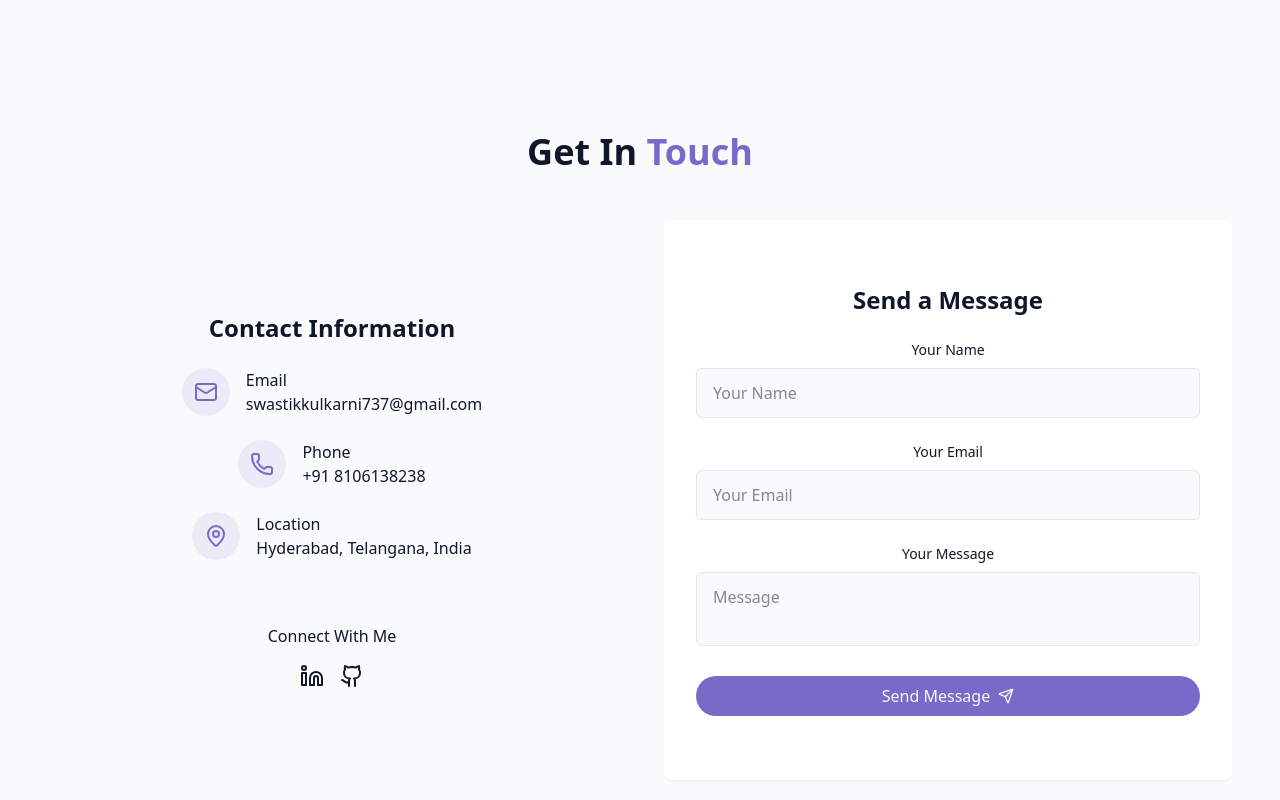
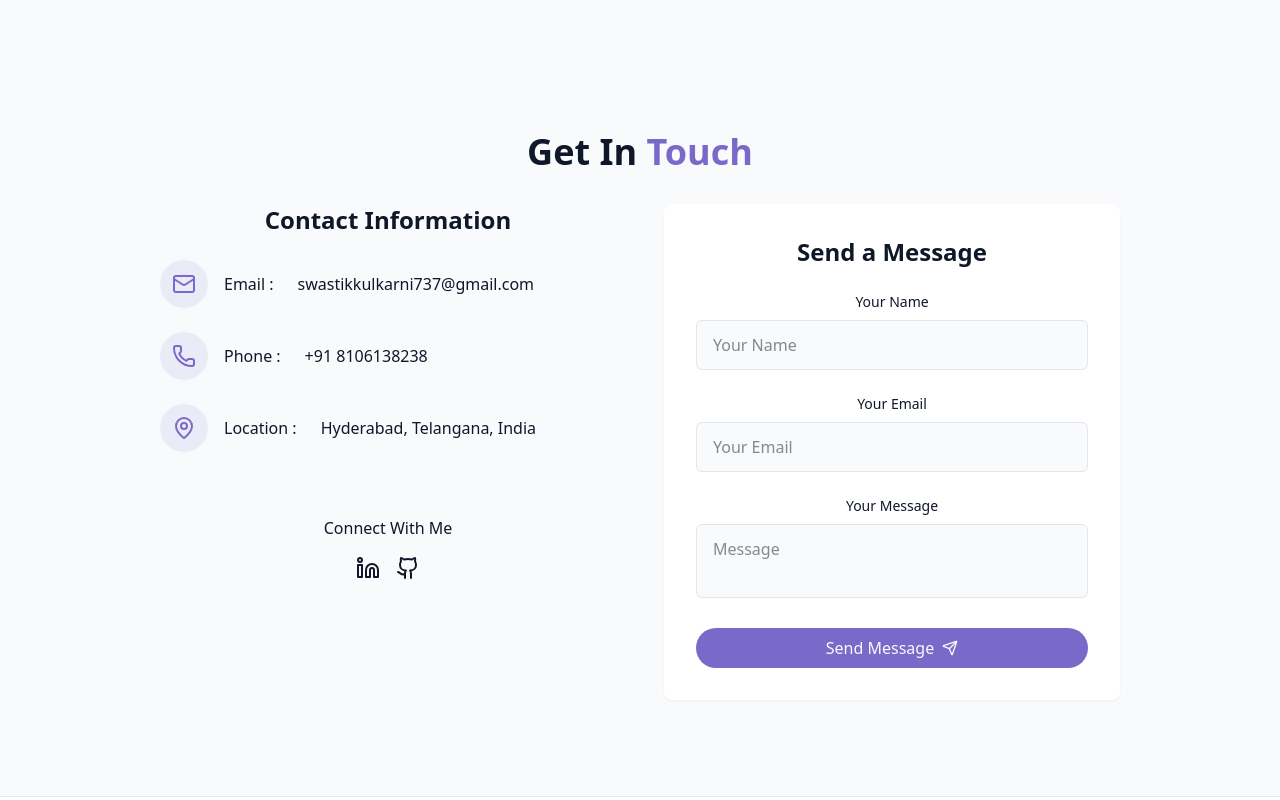
Before and after one commit to GODLJONATHANIG/resume, a React (Vite) app: page / in a window 1280 px wide. Shown: the part 4000-4800 px from the top of the page. Built offline with nearby package versions, Linux system fonts and the light colour scheme; the HTML template or start-up script is replaced by a standard one.

Commit message:
Align Contact sections, improve layout

```diff
--- a/src/components/ContactSection.jsx
+++ b/src/components/ContactSection.jsx
@@ -30,23 +30,26 @@ import {
       }, 1500);
     };
     return (
-      <section id="contact" className="py-12 px-4 relative">
-        <div className="container mx-auto max-w-7xl">
-          <h1 className="text-2xl md:text-4xl font-bold mb-8 text-center pb-4">
+      <section id="contact" className="py-12 px-4 relative bg-secondary/30">
+        <div className="container mx-auto max-w-5xl">
+          <h1 className="text-2xl md:text-4xl font-bold mb-4 text-center pb-4">
             Get In <span className="text-primary"> Touch</span>
           </h1>
 
-          <div className="grid grid-cols-1 md:grid-cols-2 gap-12 items-center">
-            <div className="space-y-8 text-center flex flex-col items-center">
-              <h3 className="text-2xl font-semibold mb-6">Contact Information</h3>
 
-              <div className="space-y-6 w-full max-w-xs mx-auto flex flex-col items-center">
-                <div className="flex items-center space-x-4 justify-center w-full">
-                  <div className="p-3 rounded-full bg-primary/10">
+          <div className="grid grid-cols-1 md:grid-cols-2 gap-12">
+            <div className="space-y-8">
+              <h3 className="text-2xl font-semibold mb-6">
+                {" "}
+                Contact Information
+              </h3>
+
+              <div className="space-y-6 justify-center">
+                <div className="flex items-center gap-4">
+                  <div className="p-3 rounded-full bg-primary/10 flex items-center justify-center">
                     <Mail className="h-6 w-6 text-primary" />
                   </div>
-                  <div className="text-left">
-                    <h4 className="font-medium"> Email</h4>
+                  <h4 className="font-medium mr-2">Email :</h4>
                   <a
                     href="mailto:swastikkulkarni737@gmail.com"
                     className="text-muted-foreground hover:text-primary transition-colors"
@@ -54,36 +57,29 @@ import {
                     swastikkulkarni737@gmail.com
                   </a>
                 </div>
-                </div>
-                <div className="flex items-center space-x-4 justify-center w-full">
-                  <div className="p-3 rounded-full bg-primary/10">
+                <div className="flex items-center gap-4">
+                  <div className="p-3 rounded-full bg-primary/10 flex items-center justify-center">
                     <Phone className="h-6 w-6 text-primary" />
                   </div>
-                  <div className="text-left">
-                    <h4 className="font-medium"> Phone</h4>
+                  <h4 className="font-medium mr-2">Phone :</h4>
                   <a
-                      href="tel:+11234567890"
+                    href="tel:+918106138238"
                     className="text-muted-foreground hover:text-primary transition-colors"
                   >
                     +91 8106138238
                   </a>
                 </div>
-                </div>
-                <div className="flex items-center space-x-4 justify-center w-full">
-                  <div className="p-3 rounded-full bg-primary/10">
+                <div className="flex items-center gap-4">
+                  <div className="p-3 rounded-full bg-primary/10 flex items-center justify-center">
                     <MapPin className="h-6 w-6 text-primary" />
                   </div>
-                  <div className="text-left">
-                    <h4 className="font-medium"> Location</h4>
-                    <a className="text-muted-foreground hover:text-primary transition-colors">
-                      Hyderabad, Telangana, India
-                    </a>
-                  </div>
+                  <h4 className="font-medium mr-2">Location :</h4>
+                  <span className="text-muted-foreground">Hyderabad, Telangana, India</span>
                 </div>
               </div>
 
               <div className="pt-8">
-                <h4 className="font-medium mb-4">Connect With Me</h4>
+                <h4 className="font-medium mb-4"> Connect With Me</h4>
                 <div className="flex space-x-4 justify-center">
                   <a href="https://www.linkedin.com/in/swastik-kulkarni/" target="_blank">
                     <Linkedin />
@@ -96,10 +92,10 @@ import {
             </div>
 
             <div
-              className="bg-card p-8 rounded-lg shadow-xs w-full py-16 min-h-[300px]"
+              className="bg-card p-8 rounded-lg shadow-xs"
               onSubmit={handleSubmit}
             >
-              <h3 className="text-2xl font-semibold mb-6 text-center">Send a Message</h3>
+              <h3 className="text-2xl font-semibold mb-6"> Send a Message</h3>
 
               <form className="space-y-6">
                 <div>
@@ -107,6 +103,7 @@ import {
                     htmlFor="name"
                     className="block text-sm font-medium mb-2"
                   >
+                    {" "}
                     Your Name
                   </label>
                   <input
@@ -124,6 +121,7 @@ import {
                     htmlFor="email"
                     className="block text-sm font-medium mb-2"
                   >
+                    {" "}
                     Your Email
                   </label>
                   <input
@@ -141,6 +139,7 @@ import {
                     htmlFor="message"
                     className="block text-sm font-medium mb-2"
                   >
+                    {" "}
                     Your Message
                   </label>
                   <textarea
```
Lines whose indentation alone changed are shown as unchanged.
